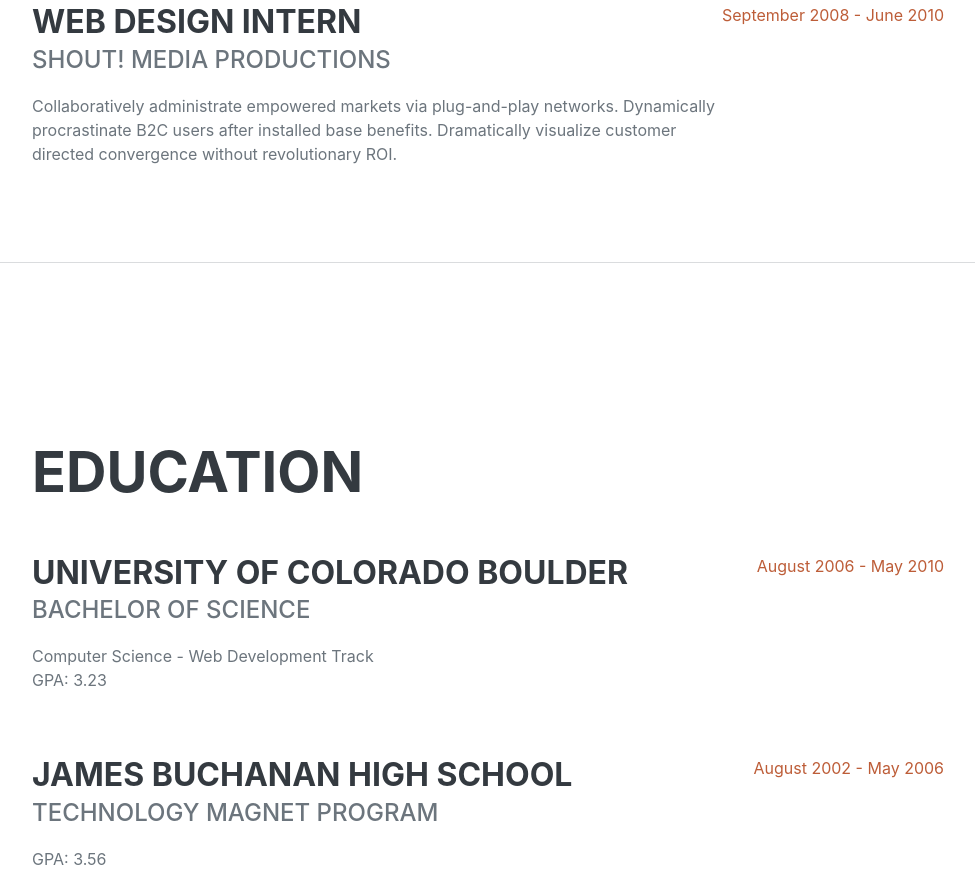
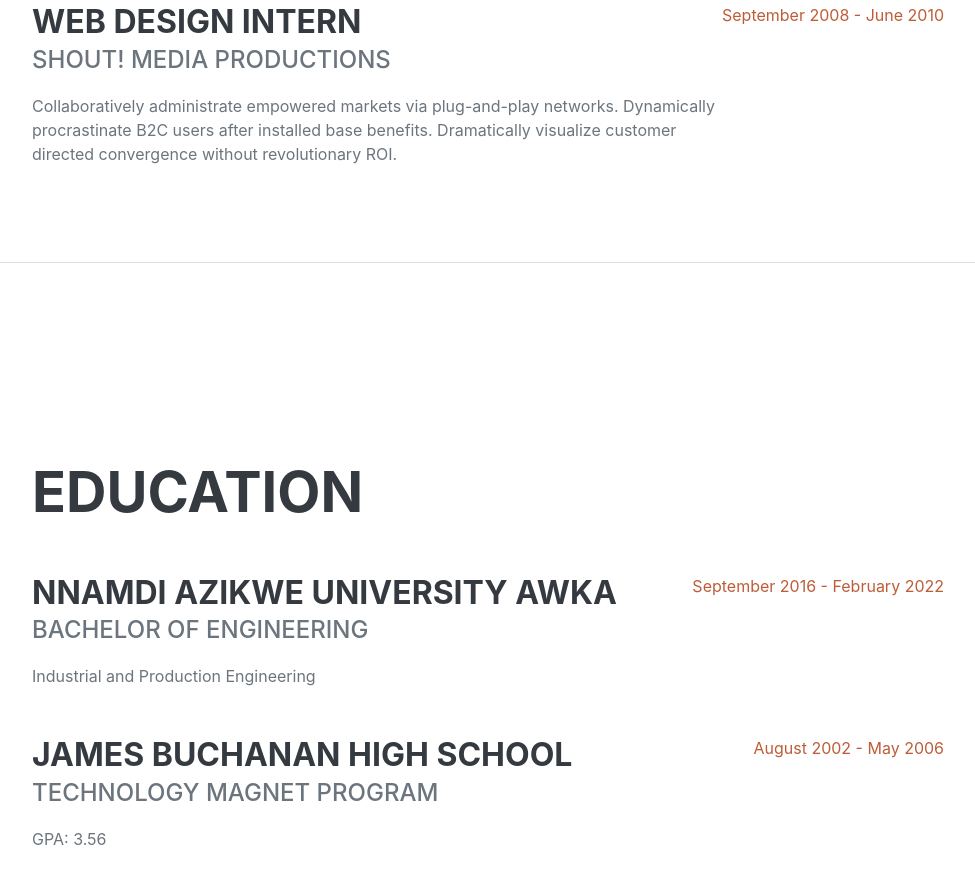
Before and after one commit to zumbaski/Ifeanyi_Ilozumba_Profile, a plain HTML site: page index.html in a window 1280 px wide. Shown: the part 1744-2634 px from the top of the page, without its empty margins (288-1263 px from the left). Drawn offline with nearby package versions, Linux system fonts and the light colour scheme; a web font is replaced by a local one.

Commit message:
:fire: more commit

```diff
--- a/index.html
+++ b/index.html
@@ -48,7 +48,7 @@
                         121 Akpua Robinson Close· Abuja Nigeria, CO 80810 · (+234) 812-150-4390·
                         <a href="mailto:henryilozumba@gmail.com">henryilozumba@gmail.com</a>
                     </div>
-                    <p class="lead mb-5">I am experienced in leveraging agile frameworks to provide a robust synopsis for high level overviews. Iterative approaches to corporate strategy foster collaborative thinking to further the overall value proposition.</p>
+                    <p class="lead mb-5">Ifeanyi Ilozumba is a Software Developer, whose niche aligns with the backend development. He has vast knowledge and experience in HTML5, CSS and JavaScript..</p>
                     <div class="social-icons">
                         <a class="social-icon" href="https://www.linkedin.com/in/henry-ilozumba" target="_blank"><i class="fab fa-linkedin-in"></i></a>
                         <a class="social-icon" href="https://github.com/zumbaski" target="_blank"><i class="fab fa-github"></i></a>
@@ -64,8 +64,8 @@
                     <h2 class="mb-5">Experience</h2>
                     <div class="d-flex flex-column flex-md-row justify-content-between mb-5">
                         <div class="flex-grow-1">
-                            <h3 class="mb-0">Senior Web Developer</h3>
-                            <div class="subheading mb-3">Intelitec Solutions</div>
+                            <h3 class="mb-0">Intern </h3>
+                            <div class="subheading mb-3">TIIDElab</div>
                             <p>Bring to the table win-win survival strategies to ensure proactive domination. At the end of the day, going forward, a new normal that has evolved from generation X is on the runway heading towards a streamlined cloud solution. User generated content in real-time will have multiple touchpoints for offshoring.</p>
                         </div>
                         <div class="flex-shrink-0"><span class="text-primary">March 2013 - Present</span></div>
@@ -103,12 +103,11 @@
                     <h2 class="mb-5">Education</h2>
                     <div class="d-flex flex-column flex-md-row justify-content-between mb-5">
                         <div class="flex-grow-1">
-                            <h3 class="mb-0">University of Colorado Boulder</h3>
-                            <div class="subheading mb-3">Bachelor of Science</div>
-                            <div>Computer Science - Web Development Track</div>
-                            <p>GPA: 3.23</p>
+                            <h3 class="mb-0">Nnamdi Azikwe University Awka</h3>
+                            <div class="subheading mb-3">Bachelor of Engineering</div>
+                            <div>Industrial and Production Engineering</div>
                         </div>
-                        <div class="flex-shrink-0"><span class="text-primary">August 2006 - May 2010</span></div>
+                        <div class="flex-shrink-0"><span class="text-primary">September 2016 - February 2022</span></div>
                     </div>
                     <div class="d-flex flex-column flex-md-row justify-content-between">
                         <div class="flex-grow-1">
```
Also changed, not shown: assets/img/profile.jpg (deleted).
